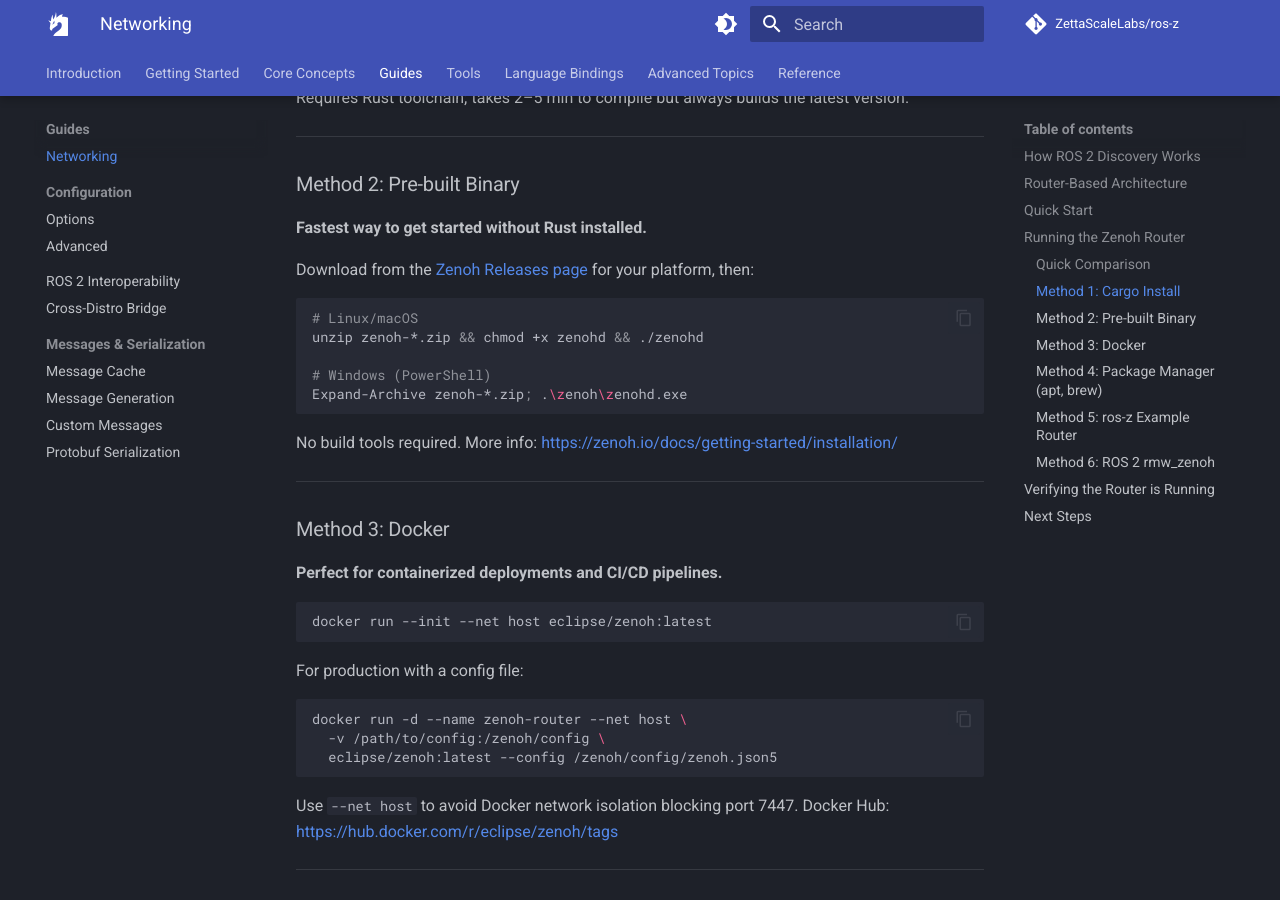
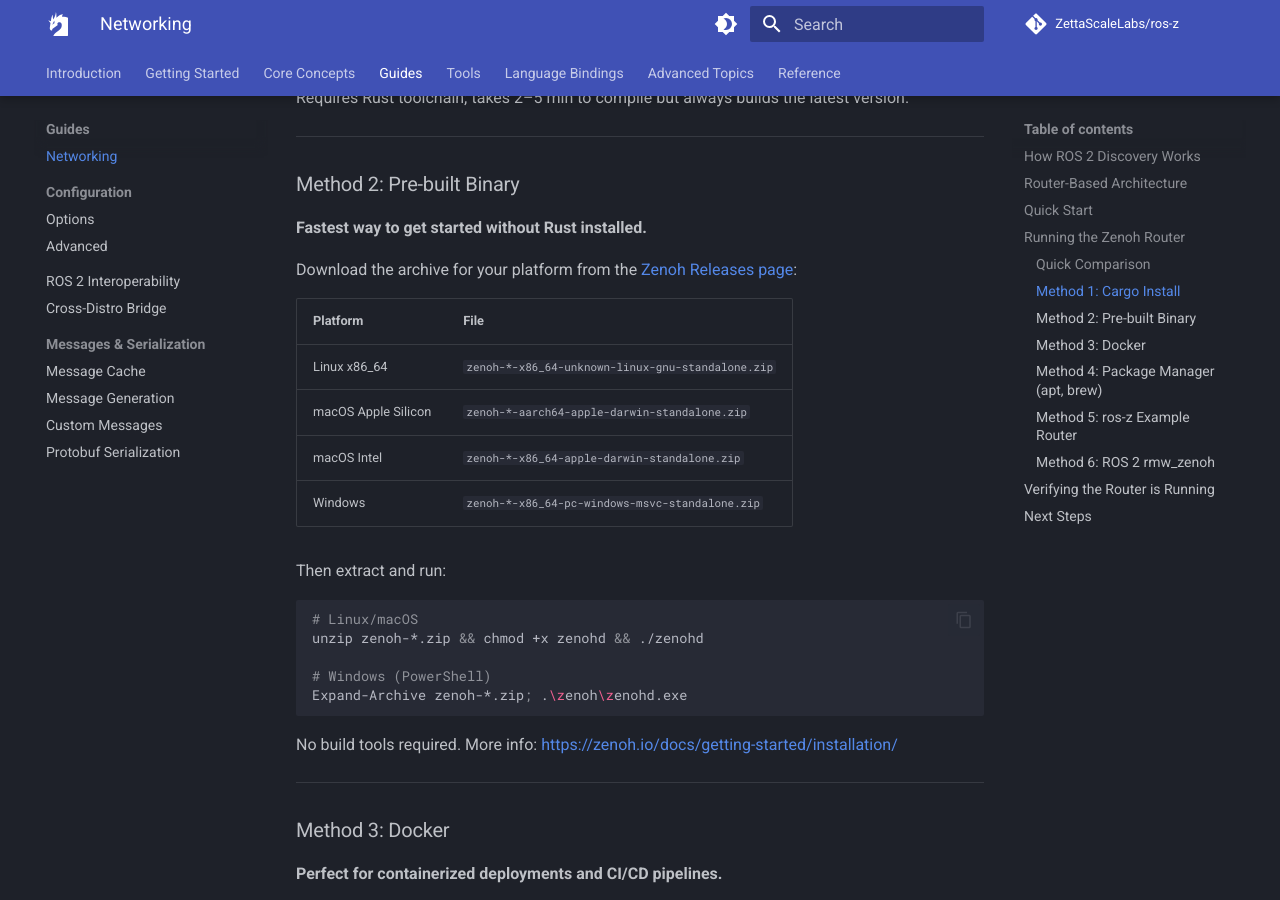
Before and after one commit to ZettaScaleLabs/ros-z, an MkDocs documentation site: the page built from docs/user-guide/networking.md, in a window 1280 px wide and 900 px high, scrolled down 3631 px. Built offline with MkDocs 1.6.1 and Material for MkDocs 9.7.7, drawn with Linux system fonts in a browser that asks for light colours; comment, search, counter and statistics services are not loaded.

Commit message:
docs(networking): restore platform-specific binary download filenames

````diff
--- a/docs/user-guide/networking.md
+++ b/docs/user-guide/networking.md
@@ -126,7 +126,16 @@
 
 **Fastest way to get started without Rust installed.**
 
-Download from the [Zenoh Releases page](https://github.com/eclipse-zenoh/zenoh/releases) for your platform, then:
+Download the archive for your platform from the [Zenoh Releases page](https://github.com/eclipse-zenoh/zenoh/releases):
+
+| Platform | File |
+|----------|------|
+| Linux x86_64 | `zenoh-*-x86_64-unknown-linux-gnu-standalone.zip` |
+| macOS Apple Silicon | `zenoh-*-aarch64-apple-darwin-standalone.zip` |
+| macOS Intel | `zenoh-*-x86_64-apple-darwin-standalone.zip` |
+| Windows | `zenoh-*-x86_64-pc-windows-msvc-standalone.zip` |
+
+Then extract and run:
 
 ```bash
 # Linux/macOS
````
